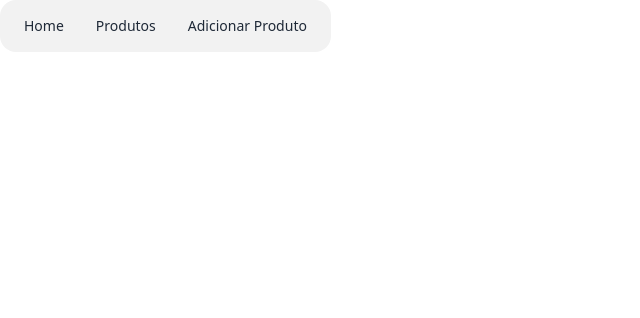
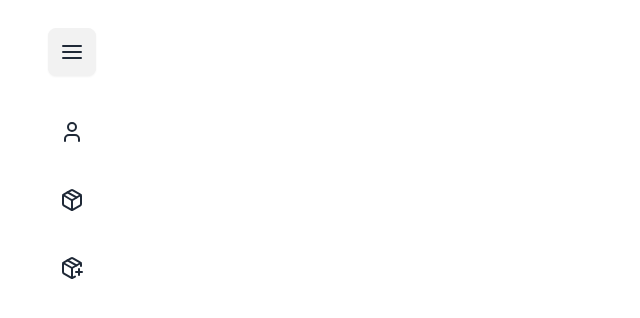
Before and after one commit to edgarfbarbosa/admin-dashboard, a React (Vite) app in the folder client/: page / in a window 1280 px wide. Shown: the top 318 px of the page, without its empty margins (0-640 px from the left). Built offline with nearby package versions, Linux system fonts and the light colour scheme.

Commit message:
feat: adiciona biblioteca Lucide para ícones e atualiza NavBar com novos ícones e layout

```diff
--- a/client/package.json
+++ b/client/package.json
@@ -10,6 +10,7 @@
     "preview": "vite preview"
   },
   "dependencies": {
+    "lucide-react": "^0.428.0",
     "react": "^18.3.1",
     "react-dom": "^18.3.1",
     "react-router-dom": "^6.25.1"
--- a/client/src/components/NavBar.jsx
+++ b/client/src/components/NavBar.jsx
@@ -1,18 +1,30 @@
 import { Link } from 'react-router-dom';
+import { AlignJustify, User, Package, PackagePlus } from 'lucide-react';
 
 const NavBar = () => {
   return (
-    <header>
-      <nav>
-        <ul className="menu menu-vertical lg:menu-horizontal bg-base-200 rounded-box">
+    <header className="h-screen w-36 flex flex-col items-center">
+      <div className="my-7">
+        <button className="btn btn-square">
+          <AlignJustify />
+        </button>
+      </div>
+      <nav className="h-full flex items-start">
+        <ul className="menu space-y-7">
           <li>
-            <Link to="/">Home</Link>
+            <Link to="/">
+              <User />
+            </Link>
           </li>
           <li>
-            <Link to="/products">Produtos</Link>
+            <Link to="/products">
+              <Package />
+            </Link>
           </li>
           <li>
-            <Link to="/addProduct">Adicionar Produto</Link>
+            <Link to="/addProduct">
+              <PackagePlus />
+            </Link>
           </li>
         </ul>
       </nav>
```
